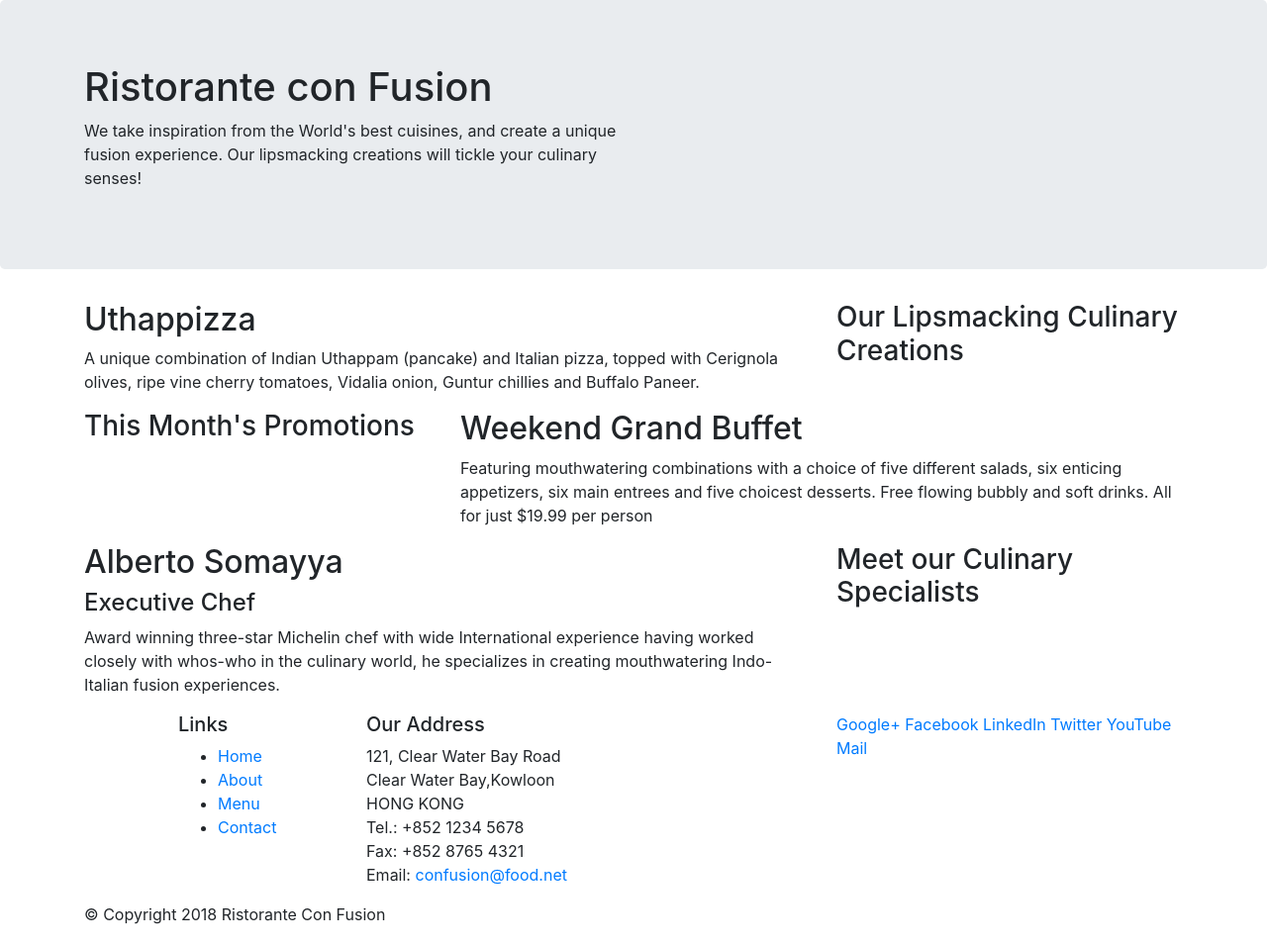
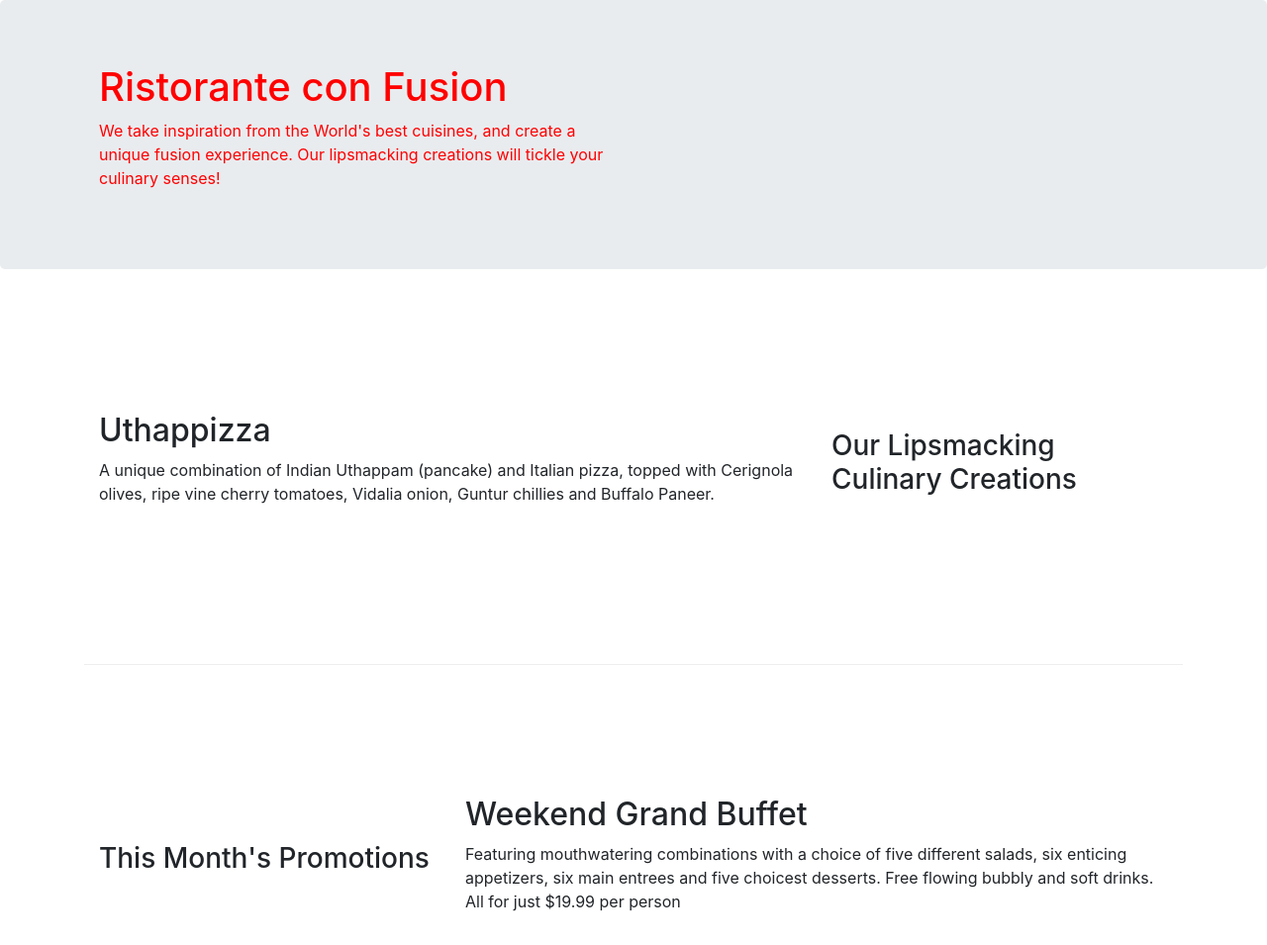
Before and after one commit to pavanshekar997/Boot-strap, a website: page index.html in a window 1280 px wide. Shown: the top 955 px of the page at 99% size. Drawn offline with nearby package versions, Linux system fonts and the light colour scheme.

Commit message:
bootstrap part 2

```diff
--- /dev/null
+++ b/css/styles.css
@@ -0,0 +1,27 @@
+.row-header{
+    margin: 0px auto;
+    padding: opx auto;
+}
+
+.row-content{
+    margin: 0px auto;
+    padding: 50px 0px 50px 0px;
+    border-bottom: 1px ridge;
+    min-height: 400px;
+}
+.footer{
+    background-color: burlywood ;
+    margin: 0px auto;
+    padding:20px 0px 20px 0px ;
+}
+.jumbotron{
+    padding-right: 70px 30px 70px 30px;
+    margin: 0px auto;
+    background-attachment:purple;
+    color: red;
+}
+.address{
+    font-size: 80%;
+    margin: 0px;
+    color: black;
+}
--- a/index.html
+++ b/index.html
@@ -8,6 +8,7 @@
 
     <!-- Bootstrap CSS -->
     <link rel="stylesheet" href="node_modules/bootstrap/dist/css/bootstrap.min.css">
+    <link rel="stylesheet" href="css/styles.css">
     <title>Ristorante Con Fusion</title>
 </head>
 
@@ -15,7 +16,7 @@
 
     <header class="jumbotron">
         <div class="container">
-            <div class="row">
+            <div class="row row-header">
                 <div class="col-12 col-sm-6">
                     <h1>Ristorante con Fusion</h1>
                     <p>We take inspiration from the World's best cuisines, and create a unique fusion experience. Our lipsmacking creations will tickle your culinary senses!</p>
@@ -27,18 +28,18 @@
     </header>
 
     <div class="container">
-        <div class="row">
+        <div class="row row-content align-items-center">
             <div class="col-12 col-sm-4 order-sm-last col-mid-3">
                 <h3>Our Lipsmacking Culinary Creations</h3>
             </div>
-            <div class="col col-sm oreder-sm-first col-md">
+            <div class="col col-sm order-sm-first col-md">
                 <h2>Uthappizza</h2>
                 <p>A unique combination of Indian Uthappam (pancake) and Italian pizza, topped with Cerignola olives, ripe vine cherry tomatoes, Vidalia onion, Guntur chillies and Buffalo Paneer.</p>
             </div>
         </div>
 
 
-        <div class="row">
+        <div class="row row-content align-items-center">
             <div class="col-12 col-sm-4 col-mid-3">
                 <h3>This Month's Promotions</h3>
             </div>
@@ -48,11 +49,11 @@
             </div>
         </div>
 
-        <div class="row">
+        <div class="row row-content align-items-center">
             <div class="col-12 col-sm-4 order-sm-last col-mid-3" >
                 <h3>Meet our Culinary Specialists</h3>
             </div>
-            <div class="col col-sm order-col-first col-md">
+            <div class="col col-sm order-sm-first col-md">
                 <h2>Alberto Somayya</h2>
                 <h4>Executive Chef</h4>
                 <p>Award winning three-star Michelin chef with wide International experience having worked closely with whos-who in the culinary world, he specializes in creating mouthwatering Indo-Italian fusion experiences. </p>
@@ -60,10 +61,10 @@
         </div>
     </div>
 
-    <footer class="container">
-        <div class="row">
-            <div class="col-4  offset-1 col-sm-2">
-
+    <footer class="footer">
+        <div class="container">
+            <div class="row">
+                <div class="col-4 offset-1 col-sm-2">
                     <h5>Links</h5>
                     <ul>
                         <li><a href="#">Home</a></li>
@@ -76,7 +77,7 @@
                     <h5>Our Address</h5>
                     <address>
 		              121, Clear Water Bay Road<br>
-		              Clear Water Bay,Kowloon<br>
+		              Clear Water Bay, Kowloon<br>
 		              HONG KONG<br>
 		              Tel.: +852 1234 5678<br>
 		              Fax: +852 8765 4321<br>
@@ -84,7 +85,7 @@
 		           </address>
                 </div>
                 <div class="col-12 col-sm-4">
-                    <div>
+                    <div class="text-center">
                         <a href="http://google.com/+">Google+</a>
                         <a href="http://www.facebook.com/profile.php?id=">Facebook</a>
                         <a href="http://www.linkedin.com/in/">LinkedIn</a>
@@ -94,7 +95,7 @@
                     </div>
                 </div>
            </div>
-           <div class="row">
+           <div class="row justify-content-center">
                 <div class="col-auto">
                     <p>© Copyright 2018 Ristorante Con Fusion</p>
                 </div>
@@ -106,5 +107,3 @@
     <script src="node_modules/bootstrap/dist/js/bootstrap.min.js"></script>
 
 </body>
-
-</html>
```
